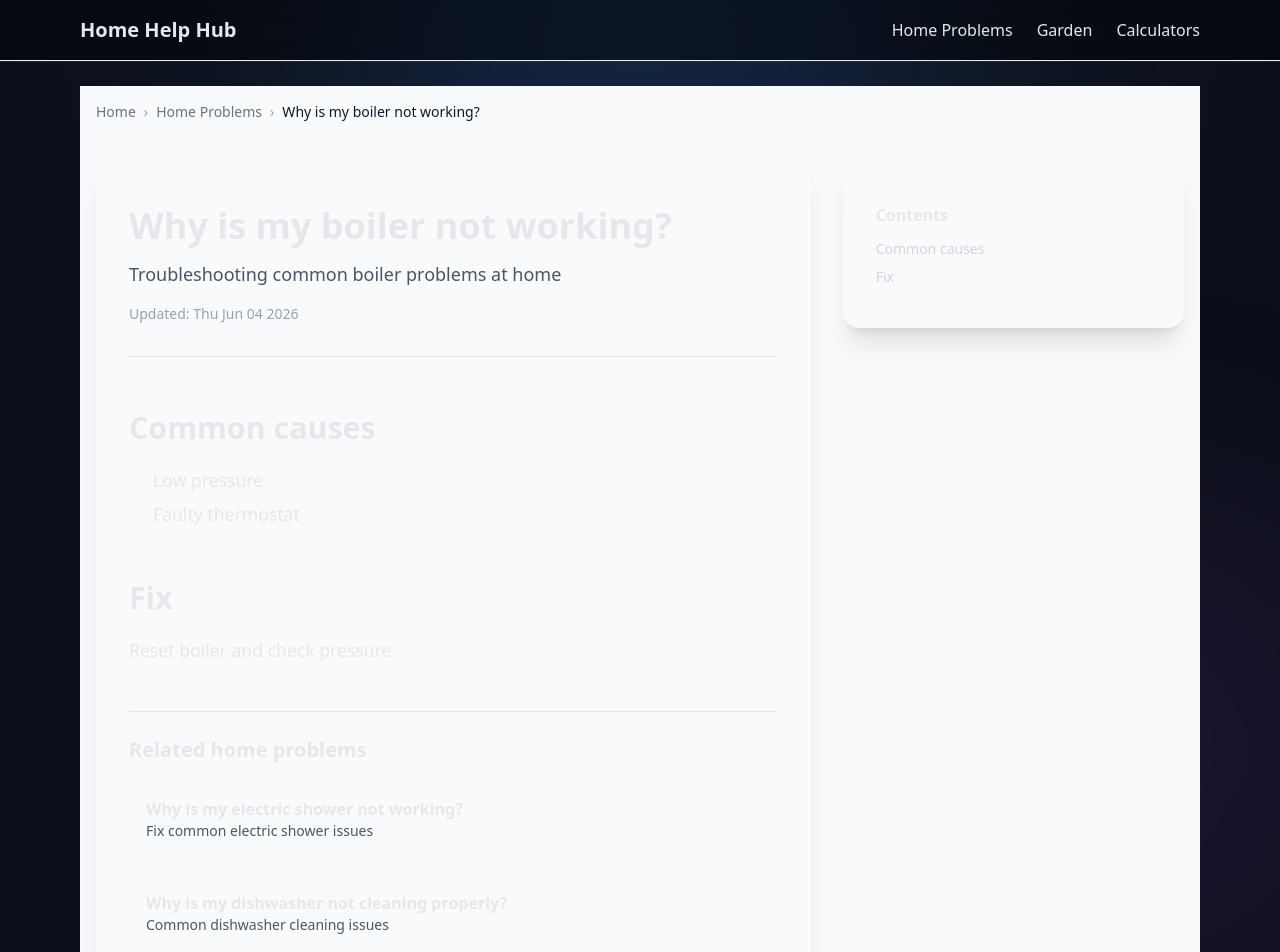
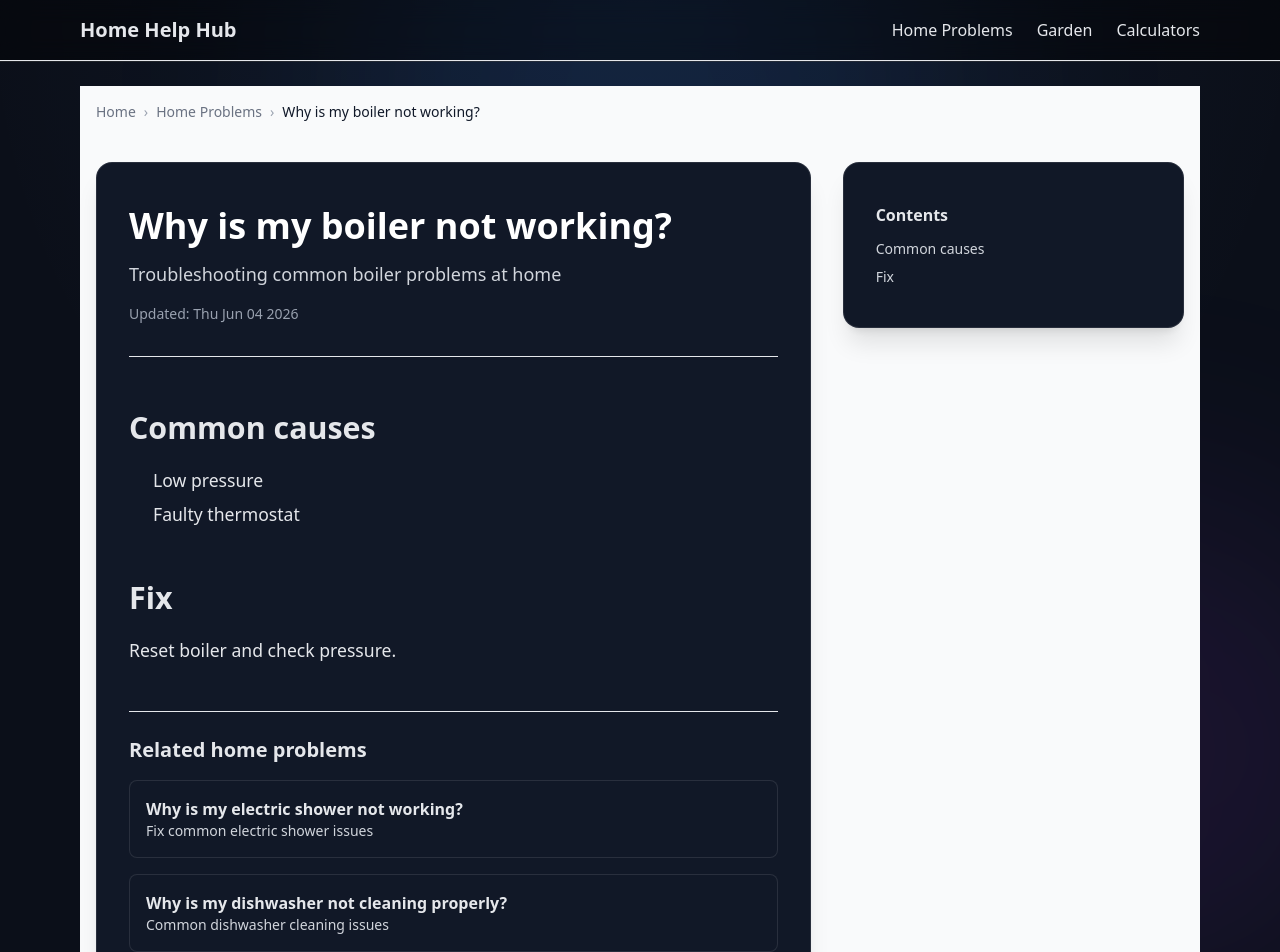
Before and after one commit to MikolajRz/home-help-hub, a Next.js app: page /home-problems/boiler-not-working in a window 1280 px wide. Shown: the top 952 px of the page. Built offline with nearby package versions, Linux system fonts and the light colour scheme.

Commit message:
UI fix: enforce consistent dark design system on article pages

```diff
--- a/app/home-problems/[slug]/page.tsx
+++ b/app/home-problems/[slug]/page.tsx
@@ -57,14 +57,14 @@ export default async function ArticlePage({
         {/* ARTICLE LAYOUT */}
         <div className="grid grid-cols-1 lg:grid-cols-12 gap-8 mt-6">
           {/* MAIN CONTENT */}
-          <article className="lg:col-span-8 bg-white/5 backdrop-blur border border-white/10 rounded-2xl px-8 py-10 shadow-xl hover:shadow-2xl transition-all duration-300">
+          <article className="lg:col-span-8 bg-[#111827] border border-white/10 rounded-2xl px-8 py-10 shadow-xl hover:shadow-2xl transition-all duration-300">
             {/* HEADER */}
             <header className="mb-8">
-              <h1 className="text-4xl font-bold leading-tight">
+              <h1 className="text-4xl font-bold leading-tight text-white">
                 {post.title}
               </h1>
 
-              <p className="text-lg text-gray-600 mt-3">
+              <p className="text-lg text-gray-300 mt-3">
                 {post.description}
               </p>
 
@@ -76,7 +76,7 @@ export default async function ArticlePage({
             <hr className="my-6" />
 
             {/* CONTENT */}
-            <div className="prose prose-lg max-w-none prose-headings:scroll-mt-24">
+            <div className="prose prose-lg max-w-none prose-headings:scroll-mt-24 prose-invert">
               <ReactMarkdown
                 remarkPlugins={[remarkGfm]}
                 components={{
@@ -109,10 +109,10 @@ export default async function ArticlePage({
                     <Link
                       key={r.slug}
                       href={`/home-problems/${r.slug}`}
-                      className="bg-white/5 border border-white/10 rounded-lg p-4 hover:bg-white/10 hover:scale-[1.02] transition-all duration-300"
+                      className="bg-[#111827] border border-white/10 rounded-lg p-4 hover:bg-[#1f2937] hover:scale-[1.02] transition-all duration-300"
                     >
                       <h3 className="font-semibold">{r.title}</h3>
-                      <p className="text-sm text-gray-600">
+                      <p className="text-sm text-gray-300">
                         {r.description}
                       </p>
                     </Link>
@@ -143,7 +143,7 @@ export default async function ArticlePage({
 
   <Link
     href="/categories/home-problems"
-    className="inline-block bg-blue-500 hover:bg-blue-400 px-6 py-3 rounded-lg transition"
+    className="inline-block bg-indigo-600 hover:bg-indigo-500 text-white px-6 py-3 rounded-lg transition"
   >
     Browse More Articles →
   </Link>
@@ -153,7 +153,7 @@ export default async function ArticlePage({
 
           {/* SIDEBAR (TOC) */}
           <aside className="lg:col-span-4">
-            <div className="sticky top-6 bg-white/5 backdrop-blur border border-white/10 rounded-2xl px-8 py-10 shadow-xl">
+            <div className="sticky top-6 bg-[#111827] border border-white/10 rounded-2xl px-8 py-10 shadow-xl">
               <h2 className="font-semibold mb-3">Contents</h2>
 
               {headings.length > 0 ? (
```
